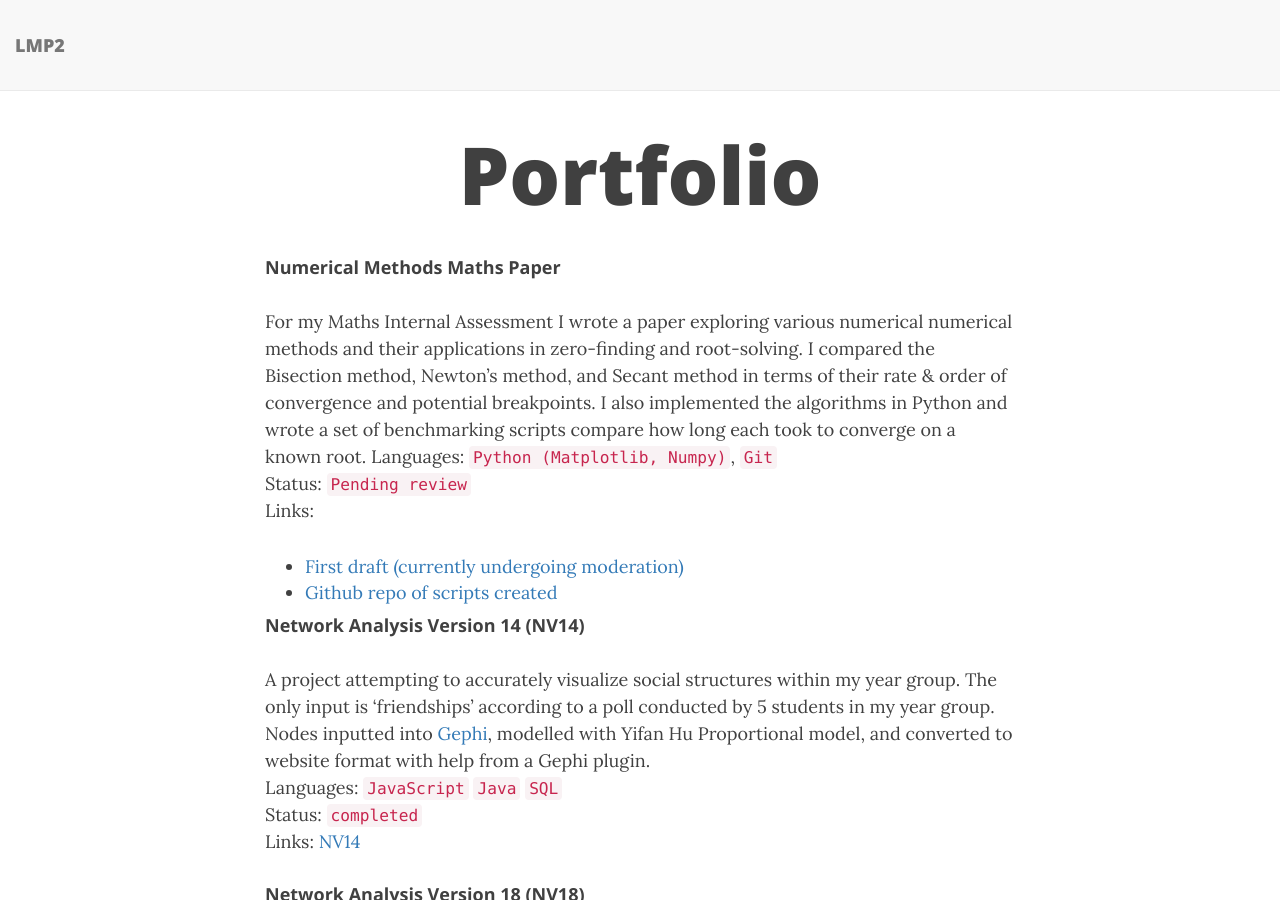
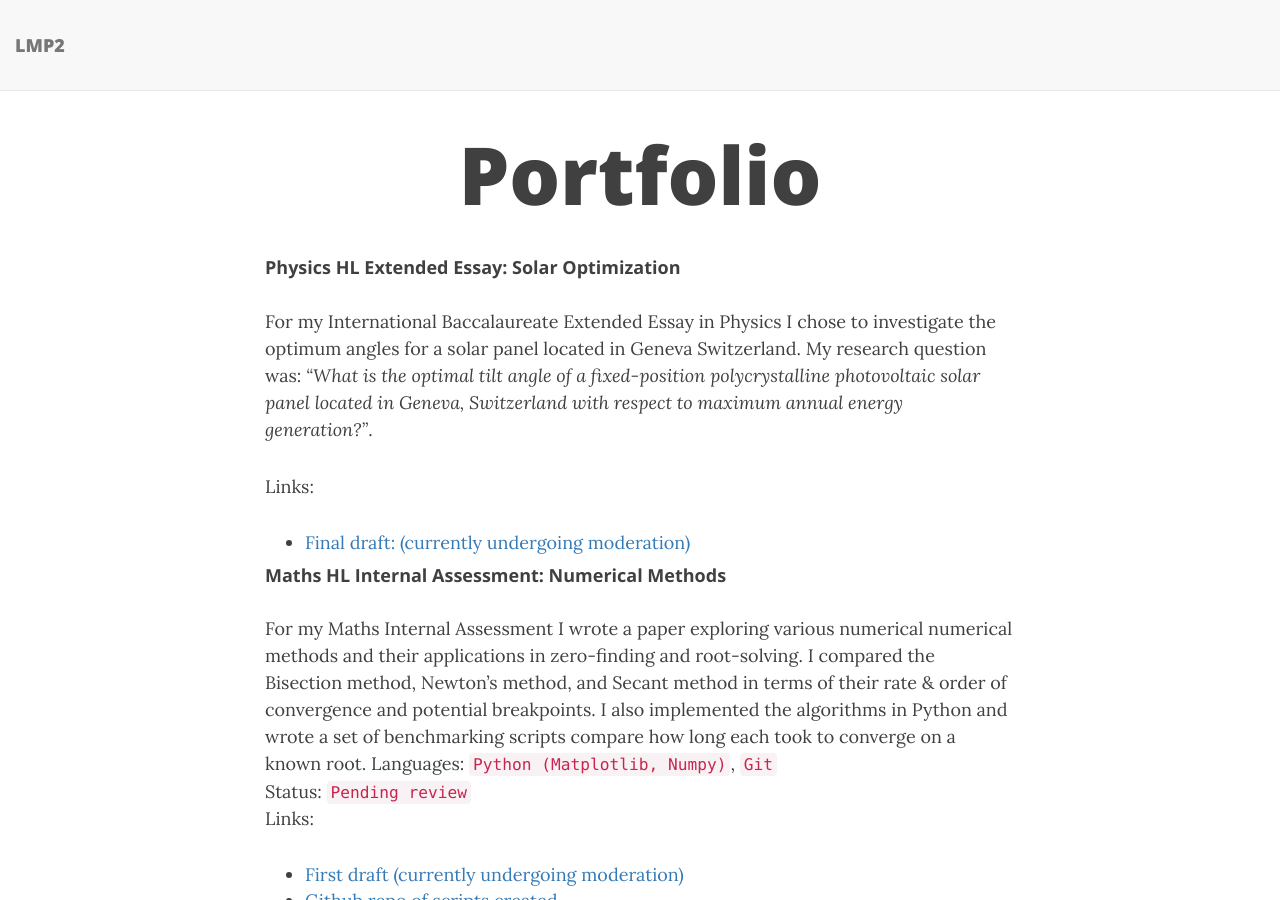
Before and after one commit to Aculisme/LMP2, a Jekyll site: the page built from about.md, in a window 1280 px wide and 900 px high. Built offline with Jekyll 4.4.1, drawn with Linux system fonts in a browser that asks for light colours; nearby versions of some CDN libraries.

Commit message:
added EE

```diff
--- a/about.md
+++ b/about.md
@@ -7,7 +7,17 @@ permalink: /about/
   # - /
 ---
 
-#### **Numerical Methods Maths Paper**
+
+#### **Physics HL Extended Essay: Solar Optimization**
+
+For my International Baccalaureate Extended Essay in Physics I chose to investigate the optimum angles for a solar panel located in Geneva Switzerland. My research question was: _"What is the optimal tilt angle of a fixed-position polycrystalline photovoltaic solar panel located in Geneva, Switzerland with respect to maximum annual energy generation?"_.
+
+Links:
+
+* [Final draft: (currently undergoing moderation)]({{site.url}}/assets/EEV7_-_Luca_Mehl.pdf)
+
+
+#### **Maths HL Internal Assessment: Numerical Methods**
 
 For my Maths Internal Assessment I wrote a paper exploring various numerical numerical methods and their applications in zero-finding and root-solving. I compared the Bisection method, Newton's method, and Secant method in terms of their rate & order of convergence and potential breakpoints. I also implemented the algorithms in Python and wrote a set of benchmarking scripts compare how long each took to converge on a known root.
 Languages: `Python (Matplotlib, Numpy)`, `Git`
```
